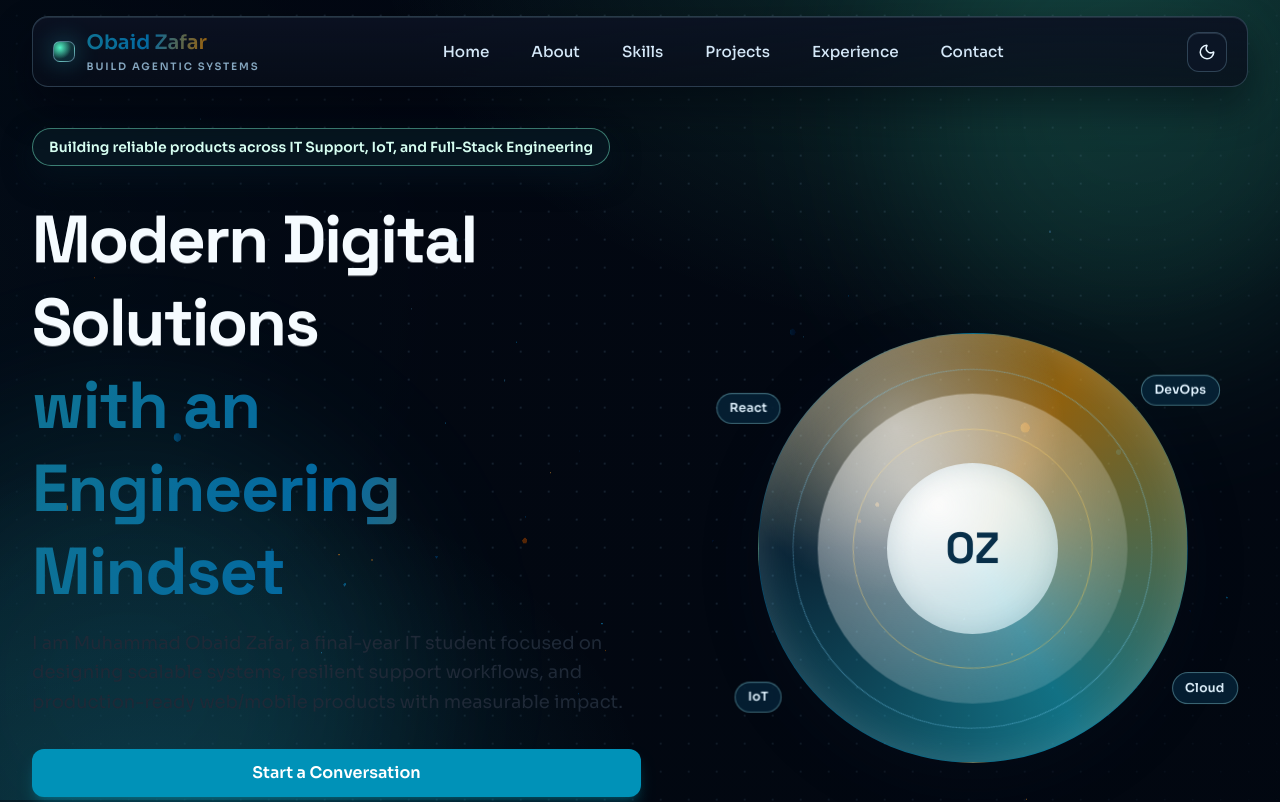
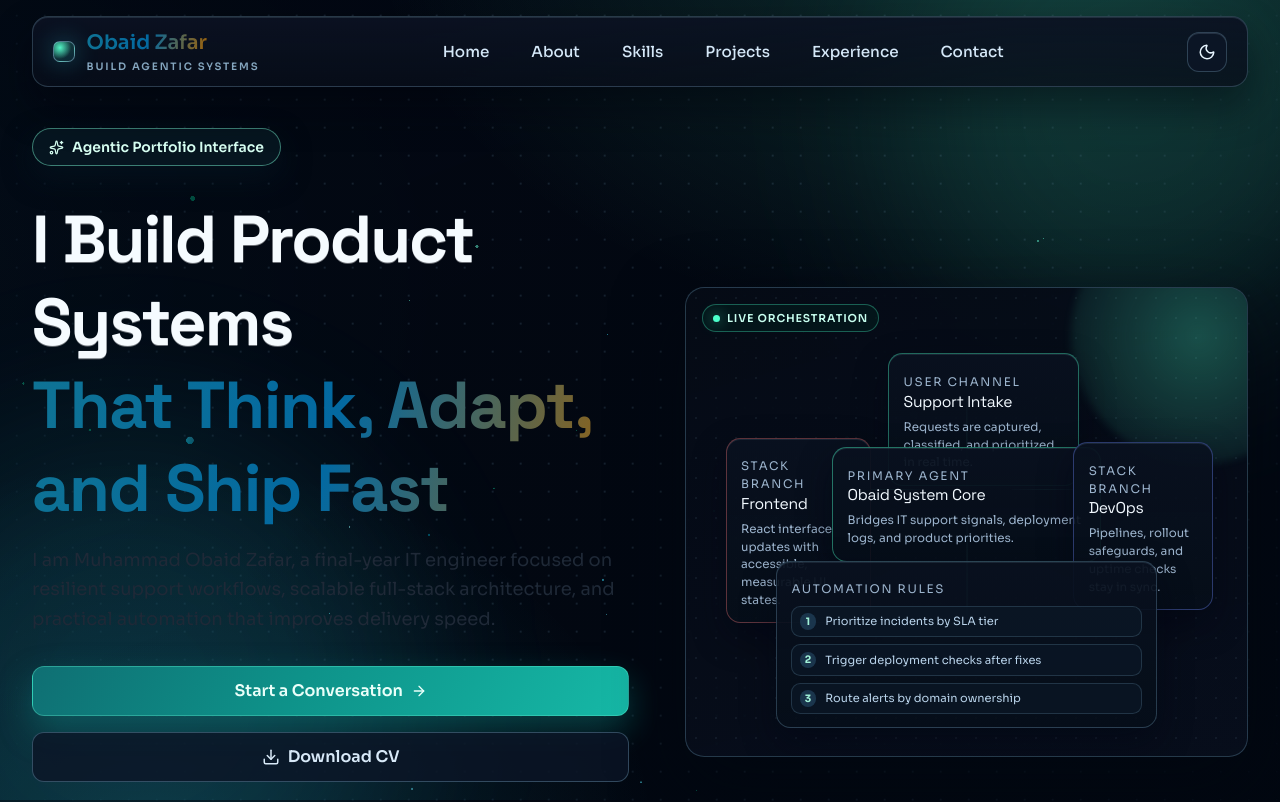
Before and after one commit to obaid069/My-Portfolio, a React (Vite) app: page / in a window 1280 px wide. Shown: the top 802 px of the page. Built offline with nearby package versions, Linux system fonts and the light colour scheme.

Commit message:
feat(ui): update Hero.jsx

```diff
--- a/src/components/sections/Hero.jsx
+++ b/src/components/sections/Hero.jsx
@@ -1,6 +1,6 @@
 import React, { useState } from 'react';
 import { motion as Motion } from 'framer-motion';
-import { ChevronDown, Download } from 'lucide-react';
+import { ArrowRight, ChevronDown, Download, Sparkles } from 'lucide-react';
 import { useTheme } from '../../contexts/ThemeContext';
 import Particles from '../Particles';
 
@@ -9,9 +9,15 @@ const Hero = () => {
   const [tilt, setTilt] = useState({ x: 0, y: 0 });
 
   const stats = [
-    { label: 'Projects Delivered', value: '15+' },
-    { label: 'Stacks Used', value: '10+' },
-    { label: 'Focus Areas', value: 'IT + DevOps' },
+    { label: 'Production Projects', value: '18+' },
+    { label: 'Domains Covered', value: 'IT + DevOps + Full Stack' },
+    { label: 'Automation Workflows', value: '30+' },
+  ];
+
+  const automationRules = [
+    'Prioritize incidents by SLA tier',
+    'Trigger deployment checks after fixes',
+    'Route alerts by domain ownership',
   ];
 
   const containerVariants = {
@@ -26,7 +32,7 @@ const Hero = () => {
   };
 
   const itemVariants = {
-    hidden: { y: 20, opacity: 1 },
+    hidden: { y: 20, opacity: 0 },
     visible: {
       y: 0,
       opacity: 1,
@@ -44,19 +50,28 @@ const Hero = () => {
     }
   };
 
-  const handleOrbMove = (event) => {
+  const handleBoardMove = (event) => {
     const rect = event.currentTarget.getBoundingClientRect();
     const x = (event.clientX - rect.left) / rect.width;
     const y = (event.clientY - rect.top) / rect.height;
 
-    const rotateY = (x - 0.5) * 14;
-    const rotateX = (0.5 - y) * 14;
+    const rotateY = (x - 0.5) * 7;
+    const rotateX = (0.5 - y) * 7;
 
     setTilt({ x: rotateY, y: rotateX });
   };
 
-  const resetOrbTilt = () => {
+  const resetBoardTilt = () => {
     setTilt({ x: 0, y: 0 });
+  };
+
+  const downloadResume = () => {
+    const link = document.createElement('a');
+    link.href = '/Resume.pdf';
+    link.download = 'Muhammad_Obaid_Zafar_Resume.pdf';
+    document.body.appendChild(link);
+    link.click();
+    document.body.removeChild(link);
   };
 
   return (
@@ -66,11 +81,11 @@ const Hero = () => {
     >
       <div className="absolute inset-0 z-0">
         <Particles
-          particleColors={isDark ? ['#22d3ee', '#38bdf8', '#f59e0b'] : ['#0c4a6e', '#0284c7', '#d97706']}
-          particleCount={isDark ? 190 : 120}
-          particleSpread={isDark ? 12 : 10}
-          speed={isDark ? 0.14 : 0.08}
-          particleBaseSize={isDark ? 135 : 95}
+          particleColors={isDark ? ['#4cffcb', '#32e6ff', '#84f2ff'] : ['#31c4a2', '#2bc0df', '#67d9ef']}
+          particleCount={isDark ? 120 : 90}
+          particleSpread={9}
+          speed={isDark ? 0.1 : 0.08}
+          particleBaseSize={96}
           moveParticlesOnHover={false}
           particleHoverFactor={0}
           alphaParticles={true}
@@ -83,24 +98,25 @@ const Hero = () => {
           variants={containerVariants}
           initial="hidden"
           animate="visible"
-          className="grid lg:grid-cols-[1.05fr_0.95fr] gap-10 lg:gap-14 items-center"
+          className="grid lg:grid-cols-[1.03fr_0.97fr] gap-10 lg:gap-14 items-center"
         >
           <div className="space-y-6 sm:space-y-8 text-center lg:text-left">
             <Motion.div variants={itemVariants}>
-              <span className="hero-intro-chip inline-flex items-center px-4 py-2 rounded-full text-xs sm:text-sm font-semibold backdrop-blur-sm">
-                Building reliable products across IT Support, IoT, and Full-Stack Engineering
+              <span className="hero-intro-chip inline-flex items-center gap-2 px-4 py-2 rounded-full text-xs sm:text-sm font-semibold backdrop-blur-sm">
+                <Sparkles size={15} />
+                Agentic Portfolio Interface
               </span>
             </Motion.div>
 
             <Motion.div variants={itemVariants} className="space-y-4">
               <h1 className="text-3xl xs:text-4xl sm:text-5xl md:text-6xl lg:text-[4.15rem] font-bold leading-tight">
                 <span className="hero-title-primary block">
-                  Modern Digital Solutions
+                  I Build Product Systems
                 </span>
-                <span className="block gradient-text">with an Engineering Mindset</span>
+                <span className="block gradient-text">That Think, Adapt, and Ship Fast</span>
               </h1>
               <p className="text-sm xs:text-base sm:text-lg text-slate-700 dark:text-slate-300 max-w-2xl mx-auto lg:mx-0 leading-relaxed">
-                I am Muhammad Obaid Zafar, a final-year IT student focused on designing scalable systems, resilient support workflows, and production-ready web/mobile products with measurable impact.
+                I am Muhammad Obaid Zafar, a final-year IT engineer focused on resilient support workflows, scalable full-stack architecture, and practical automation that improves delivery speed.
               </p>
             </Motion.div>
 
@@ -111,24 +127,18 @@ const Hero = () => {
               <Motion.button
                 whileHover={{ y: -2, scale: 1.02 }}
                 whileTap={{ scale: 0.98 }}
-                onClick={() => document.querySelector('#contact').scrollIntoView({ behavior: 'smooth' })}
-                className="px-7 py-3 rounded-xl bg-cyan-600 hover:bg-cyan-500 text-white font-semibold text-sm sm:text-base shadow-lg shadow-cyan-500/25 transition-colors"
+                onClick={() => document.querySelector('#contact')?.scrollIntoView({ behavior: 'smooth' })}
+                className="cta-primary px-7 py-3 rounded-xl font-semibold text-sm sm:text-base inline-flex items-center justify-center gap-2 transition-colors"
               >
                 Start a Conversation
+                <ArrowRight size={16} />
               </Motion.button>
 
               <Motion.button
                 whileHover={{ y: -2, scale: 1.02 }}
                 whileTap={{ scale: 0.98 }}
-                onClick={() => {
-                  const link = document.createElement('a');
-                  link.href = '/Resume.pdf';
-                  link.download = 'Muhammad_Obaid_Zafar_Resume.pdf';
-                  document.body.appendChild(link);
-                  link.click();
-                  document.body.removeChild(link);
-                }}
-                className="px-7 py-3 rounded-xl border border-amber-500/70 text-slate-900 dark:text-amber-200 bg-white/85 dark:bg-slate-900/50 hover:bg-amber-300/22 dark:hover:bg-amber-300/10 font-semibold text-sm sm:text-base inline-flex items-center justify-center gap-2"
+                onClick={downloadResume}
+                className="cta-secondary px-7 py-3 rounded-xl font-semibold text-sm sm:text-base inline-flex items-center justify-center gap-2 transition-colors"
               >
                 <Download size={18} />
                 Download CV
@@ -142,30 +152,65 @@ const Hero = () => {
               {stats.map((item) => (
                 <div
                   key={item.label}
-                  className="card-surface rounded-xl px-4 py-3 text-left"
+                  className="hero-stat-card px-4 py-3 text-left"
                 >
-                  <p className="text-xl font-semibold hero-stat-value">{item.value}</p>
+                  <p className="text-base sm:text-lg font-semibold hero-stat-value">{item.value}</p>
                   <p className="text-xs sm:text-sm text-slate-700 dark:text-slate-300">{item.label}</p>
                 </div>
               ))}
             </Motion.div>
           </div>
 
-          <Motion.div variants={itemVariants} className="hero-orb-wrap">
+          <Motion.div variants={itemVariants} className="hero-board-wrap">
             <Motion.div
-              onMouseMove={handleOrbMove}
-              onMouseLeave={resetOrbTilt}
+              onMouseMove={handleBoardMove}
+              onMouseLeave={resetBoardTilt}
               animate={{ rotateX: tilt.y, rotateY: tilt.x }}
-              transition={{ type: 'spring', stiffness: 130, damping: 14, mass: 0.5 }}
-              className="hero-orb"
+              transition={{ type: 'spring', stiffness: 130, damping: 16, mass: 0.55 }}
+              className="workflow-board"
             >
-              <div className="hero-ring hero-ring-1"></div>
-              <div className="hero-ring hero-ring-2"></div>
-              <div className="hero-core">OZ</div>
-              <span className="tech-tag">React</span>
-              <span className="tech-tag">DevOps</span>
-              <span className="tech-tag">IoT</span>
-              <span className="tech-tag">Cloud</span>
+              <div className="workflow-grid"></div>
+              <span className="workflow-status">Live orchestration</span>
+
+              <article className="workflow-node node-top">
+                <p className="workflow-node-label">User Channel</p>
+                <h4>Support Intake</h4>
+                <p>Requests are captured, classified, and prioritized in real time.</p>
+              </article>
+
+              <article className="workflow-node node-left">
+                <p className="workflow-node-label">Stack Branch</p>
+                <h4>Frontend</h4>
+                <p>React interface updates with accessible, measurable UI states.</p>
+              </article>
+
+              <article className="workflow-node node-main">
+                <p className="workflow-node-label">Primary Agent</p>
+                <h4>Obaid System Core</h4>
+                <p>Bridges IT support signals, deployment logs, and product priorities.</p>
+              </article>
+
+              <article className="workflow-node node-right">
+                <p className="workflow-node-label">Stack Branch</p>
+                <h4>DevOps</h4>
+                <p>Pipelines, rollout safeguards, and uptime checks stay in sync.</p>
+              </article>
+
+              <div className="workflow-panel node-bottom">
+                <p className="workflow-node-label">Automation Rules</p>
+                {automationRules.map((rule, index) => (
+                  <div key={rule} className="workflow-rule">
+                    <span className="workflow-rule-index">{index + 1}</span>
+                    <span>{rule}</span>
+                  </div>
+                ))}
+              </div>
+
+              <span className="workflow-link link-top"></span>
+              <span className="workflow-link link-left"></span>
+              <span className="workflow-link link-right"></span>
+              <span className="workflow-link link-bottom"></span>
+              <div className="workflow-glow"></div>
             </Motion.div>
           </Motion.div>
 
```
